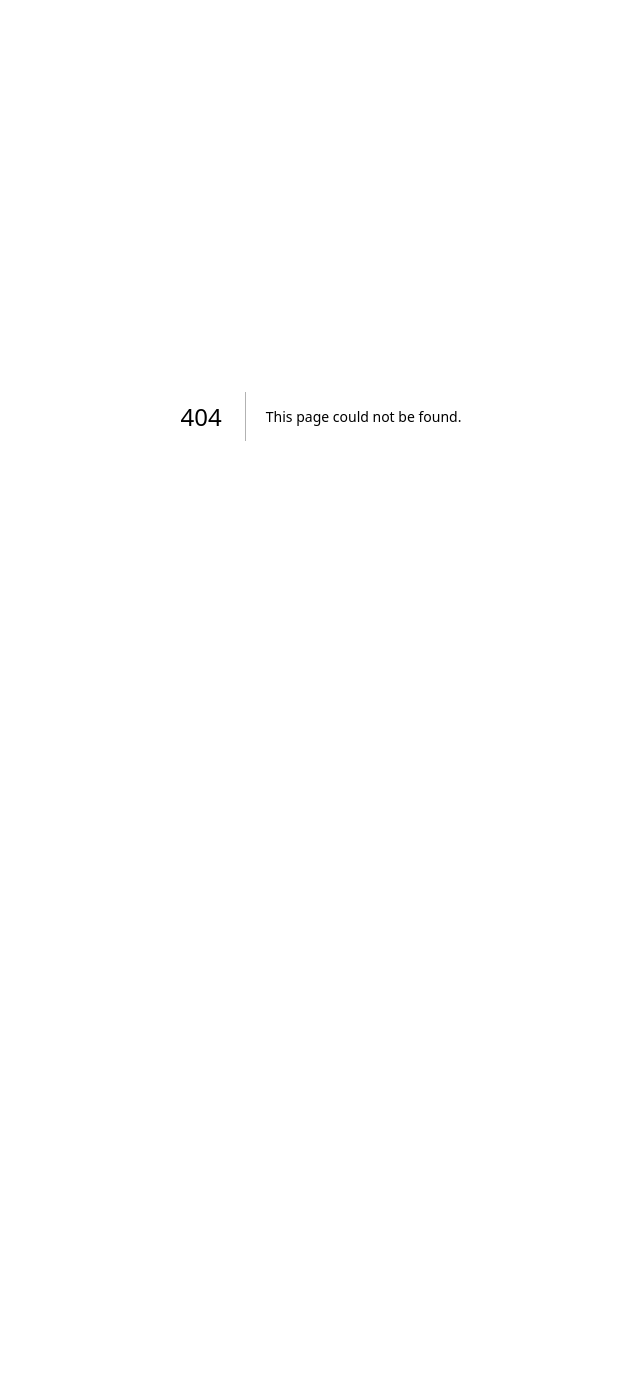
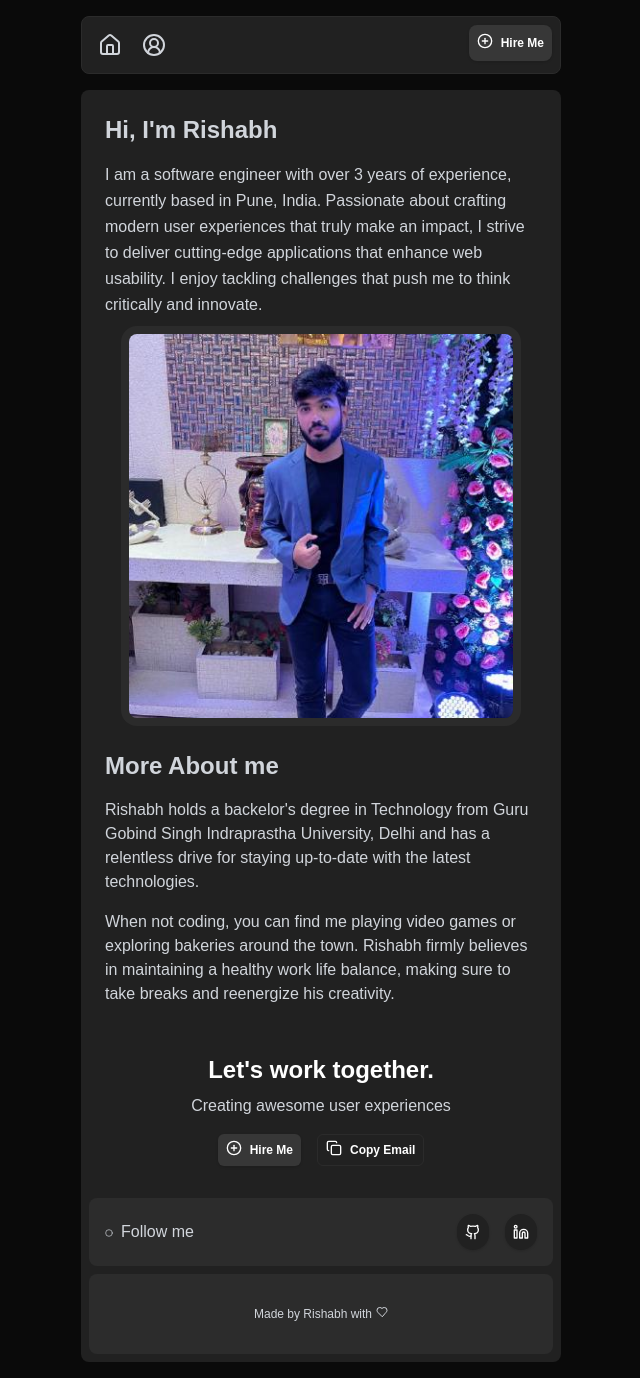
Before and after one commit to notrishabh/boring-portfolio, a Next.js app: page /about in a window 1280 px wide. Before the commit this address had no page. Shown: the whole page, without its empty margins (319-959 px from the left). Before the commit the page ends 832 px from the top, so only its background shows below. Built offline with nearby package versions, Linux system fonts and the light colour scheme.

Commit message:
ADD: About page

```diff
--- /dev/null
+++ b/app/about/page.tsx
@@ -0,0 +1,50 @@
+import Footer from "@/components/footer";
+import Header from "@/components/header";
+import WorkTogether from "@/components/worktogether";
+import Image from "next/image";
+
+export default function About() {
+  return (
+    <section>
+      <Header />
+      <section className="mt-4 bg-mainbg rounded-lg p-2 text-gray-300">
+        <div className="p-4 space-y-4">
+          <h1 className="text-2xl font-semibold">Hi, I&apos;m Rishabh</h1>
+          <p className="leading-relaxed">
+            I am a software engineer with over 3 years of experience, currently
+            based in Pune, India. Passionate about crafting modern user
+            experiences that truly make an impact, I strive to deliver
+            cutting-edge applications that enhance web usability. I enjoy
+            tackling challenges that push me to think critically and innovate.
+          </p>
+          <div className="flex justify-center">
+            <Image
+              src="/full-dp.jpg"
+              width={0}
+              height={0}
+              sizes={"100vw"}
+              className="rounded-lg w-96 aspect-square ring-8 ring-mainborder"
+              alt="Rishabh Chauhan"
+            />
+          </div>
+          <div className="pt-4 space-y-4">
+            <h1 className="text-2xl font-semibold">More About me</h1>
+            <p>
+              Rishabh holds a backelor&apos;s degree in Technology from Guru
+              Gobind Singh Indraprastha University, Delhi and has a relentless
+              drive for staying up-to-date with the latest technologies.
+            </p>
+            <p>
+              When not coding, you can find me playing video games or exploring
+              bakeries around the town. Rishabh firmly believes in maintaining a
+              healthy work life balance, making sure to take breaks and
+              reenergize his creativity.
+            </p>
+          </div>
+        </div>
+        <WorkTogether />
+        <Footer />
+      </section>
+    </section>
+  );
+}
--- a/app/contact/page.tsx
+++ b/app/contact/page.tsx
@@ -1,5 +1,5 @@
 "use client";
-import React from "react";
+
 import emailjs from "emailjs-com";
 import { Input } from "@/components/ui/input";
 import { Textarea } from "@/components/ui/textarea";
--- a/app/page.tsx
+++ b/app/page.tsx
@@ -2,6 +2,7 @@ import Footer from "@/components/footer";
 import Header from "@/components/header";
 import { Avatar, AvatarFallback, AvatarImage } from "@/components/ui/avatar";
 import { Button } from "@/components/ui/button";
+import WorkTogether from "@/components/worktogether";
 import {
   ArrowRight,
   ChevronRight,
@@ -171,32 +172,7 @@ export default function Home() {
             </ul>
           </div>
         </div>
-        <div className="p-8 flex flex-col justify-center items-center space-y-2">
-          <h1 className="text-2xl font-bold text-white">
-            Let&apos;s work together.
-          </h1>
-          <p>Creating awesome user experiences</p>
-          <div className="flex gap-4">
-            <Button
-              asChild
-              size="sm"
-              className="p-2 mt-2 text-xs font-semibold bg-secondbg text-white rounded-md hover:bg-medbg"
-            >
-              <Link href="/contact">
-                <CirclePlus className="mb-1" />
-                Hire Me
-              </Link>
-            </Button>
-            <Button
-              variant="ghost"
-              size="sm"
-              className="p-2 mt-2 text-xs font-semibold text-white rounded-md border border-mainborder"
-            >
-              <Copy className="mb-1" />
-              Copy Email
-            </Button>
-          </div>
-        </div>
+        <WorkTogether />
         <Footer />
       </section>
     </section>
--- /dev/null
+++ b/components/worktogether.tsx
@@ -0,0 +1,34 @@
+import Link from "next/link";
+import { Button } from "./ui/button";
+import { CirclePlus, Copy } from "lucide-react";
+
+export default function WorkTogether() {
+  return (
+    <div className="p-8 flex flex-col justify-center items-center space-y-2">
+      <h1 className="text-2xl font-bold text-white">
+        Let&apos;s work together.
+      </h1>
+      <p>Creating awesome user experiences</p>
+      <div className="flex gap-4">
+        <Button
+          asChild
+          size="sm"
+          className="p-2 mt-2 text-xs font-semibold bg-secondbg text-white rounded-md hover:bg-medbg"
+        >
+          <Link href="/contact">
+            <CirclePlus className="mb-1" />
+            Hire Me
+          </Link>
+        </Button>
+        <Button
+          variant="ghost"
+          size="sm"
+          className="p-2 mt-2 text-xs font-semibold text-white rounded-md border border-mainborder"
+        >
+          <Copy className="mb-1" />
+          Copy Email
+        </Button>
+      </div>
+    </div>
+  );
+}
```
Also changed, not shown: public/full-dp.jpg (added).
